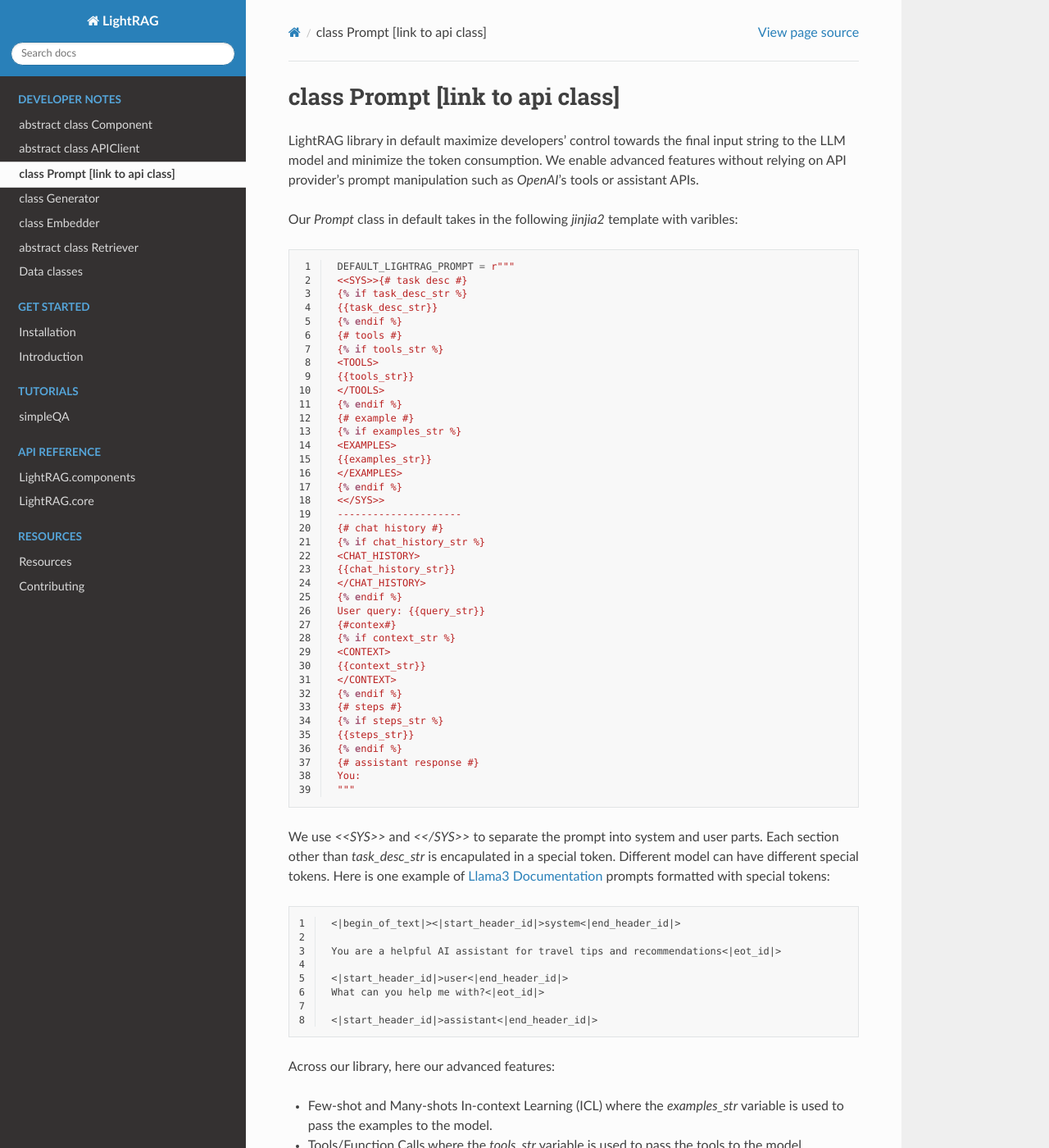
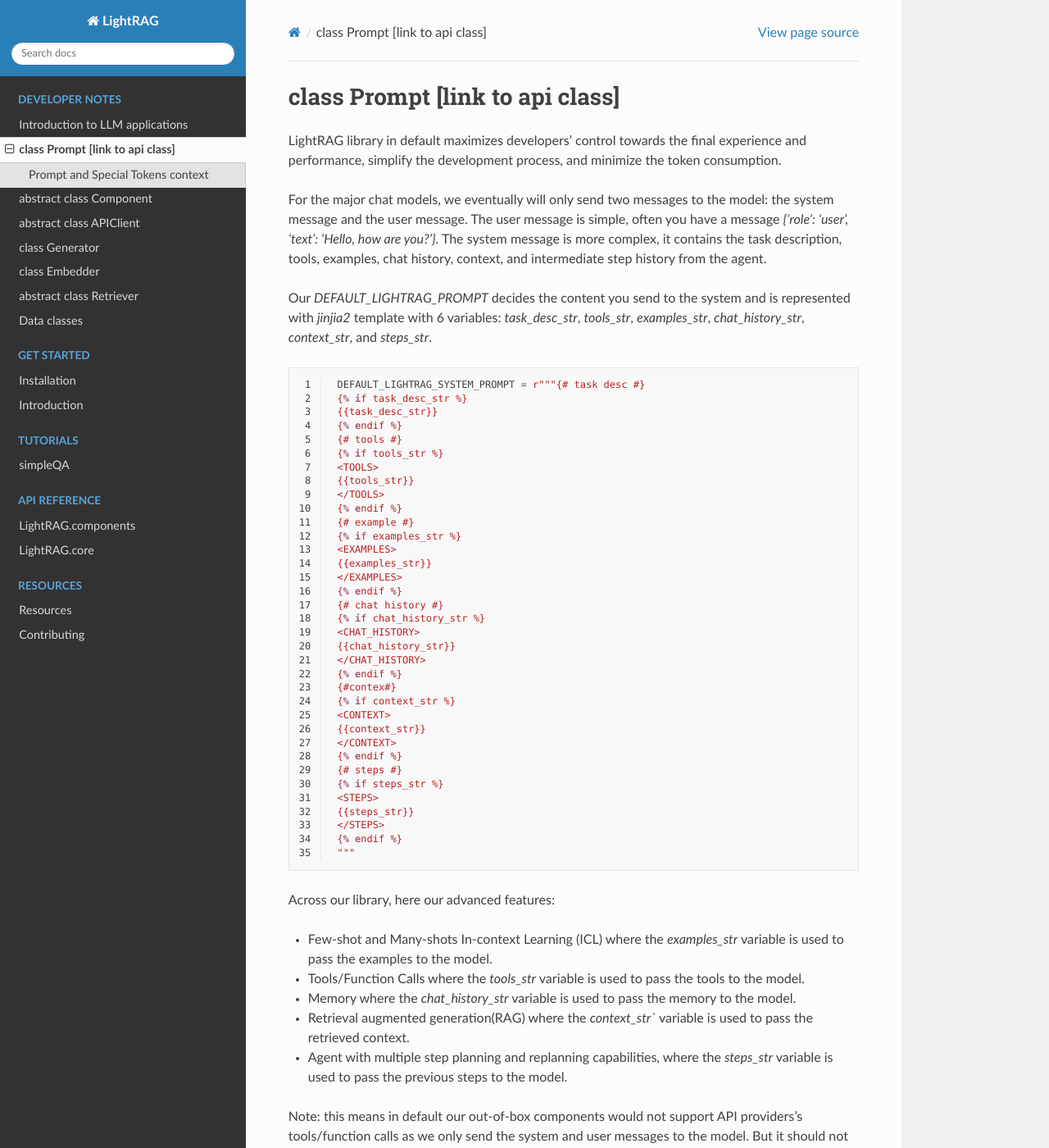
Before and after one commit to SylphAI-Inc/AdalFlow, a Sphinx documentation site: the page built from docs/source/developer_notes/prompt.rst, in a window 1280 px wide and 1400 px high. Shown: the whole window at 82% size. Built offline with Sphinx 7.4.7 and the Read the Docs theme 2.0.0, drawn with Linux system fonts in a browser that asks for light colours; some of the changed text lies outside the part shown.

Commit message:
update the prompt to system prompt and we pass two messages or only one messaage to different model apis (this might be moved to api layer)

```diff
--- a/docs/source/developer_notes/prompt.rst
+++ b/docs/source/developer_notes/prompt.rst
@@ -1,15 +1,17 @@
 class Prompt [link to api class]
 ============
-LightRAG library in default maximize developers' control towards the final input string to the LLM model and minimize the token consumption.
-We enable advanced features without relying on API provider's prompt manipulation such as `OpenAI`'s tools or assistant APIs.
+LightRAG library in default maximizes developers' control towards the final experience and performance, simplify the development process, and minimize the token consumption.
 
-Our `Prompt` class in default takes in the following `jinjia2` template with varibles:
+For the major chat models, we eventually will only send two messages to the model: the system message and the user message. The user message is simple,
+often you have a message `{'role': 'user', 'text': 'Hello, how are you?'}`. The system message is more complex, it contains the task description, tools, examples, chat history, context, and
+intermediate step history from the agent.
+
+Our `DEFAULT_LIGHTRAG_PROMPT` decides the content you send to the system and is represented with `jinjia2` template with 6 variables: `task_desc_str`, `tools_str`, `examples_str`, `chat_history_str`, `context_str`, and `steps_str`.
 
 .. code-block:: python
    :linenos:
 
-    DEFAULT_LIGHTRAG_PROMPT = r"""
-    <<SYS>>{# task desc #}
+    DEFAULT_LIGHTRAG_SYSTEM_PROMPT = r"""{# task desc #}
     {% if task_desc_str %}
     {{task_desc_str}}
     {% endif %}
@@ -25,15 +27,12 @@ Our `Prompt` class in default takes in the following `jinjia2` template with var
     {{examples_str}}
     </EXAMPLES>
     {% endif %}
-    <</SYS>>
-    ---------------------
     {# chat history #}
     {% if chat_history_str %}
     <CHAT_HISTORY>
     {{chat_history_str}}
     </CHAT_HISTORY>
     {% endif %}
-    User query: {{query_str}}
     {#contex#}
     {% if context_str %}
     <CONTEXT>
@@ -42,14 +41,36 @@ Our `Prompt` class in default takes in the following `jinjia2` template with var
     {% endif %}
     {# steps #}
     {% if steps_str %}
+    <STEPS>
     {{steps_str}}
+    </STEPS>
     {% endif %}
-    {# assistant response #}
-    You:
     """
 
-We use `<<SYS>>` and `<</SYS>>` to separate the prompt into system and user parts. Each section other than `task_desc_str` is encapulated in a special token. Different model can have different special tokens.
+Across our library, here our advanced features:
+
+- Few-shot and Many-shots In-context Learning (ICL) where the `examples_str` variable is used to pass the examples to the model.
+
+- Tools/Function Calls where the `tools_str` variable is used to pass the tools to the model.
+
+- Memory where the `chat_history_str` variable is used to pass the memory to the model.
+
+- Retrieval augmented generation(RAG) where the `context_str`` variable is used to pass the retrieved context.
+
+- Agent with multiple step planning and replanning capabilities, where the `steps_str` variable is used to pass the previous steps to the model.
+
+Note: this means in default our out-of-box components would not support API providers's tools/function calls as we only send the system and user messages to the model.
+But it should not stop you from implementing them yourself.
+
+Prompt and Special Tokens context
+---------------------
+
+
+Each section other than `task_desc_str` is encapulated in a special token. Different model can have different special tokens.
 Here is one example of `Llama3 Documentation <https://llama.meta.com/docs/model-cards-and-prompt-formats/meta-llama-3/>`_ prompts formatted with special tokens:
+
+input string to the LLM model and minimize the token consumption.
+We enable advanced features without relying on API provider's prompt manipulation such as `OpenAI`'s tools or assistant APIs.
 
 .. code-block::
    :linenos:
@@ -64,17 +85,7 @@ Here is one example of `Llama3 Documentation <https://llama.meta.com/docs/model-
     <|start_header_id|>assistant<|end_header_id|>
 
 
-Across our library, here our advanced features:
 
-- Few-shot and Many-shots In-context Learning (ICL) where the `examples_str` variable is used to pass the examples to the model.
-
-- Tools/Function Calls where the `tools_str` variable is used to pass the tools to the model.
-
-- Memory where the `chat_history_str` variable is used to pass the memory to the model.
-
-- Retrieval augmented generation(RAG) where the `context_str`` variable is used to pass the retrieved context.
-
-- Agent with multiple step planning and replanning capabilities, where the `steps_str` variable is used to pass the previous steps to the model.
 
 
 Here is how you customize a new prompt:
--- a/docs/source/index.rst
+++ b/docs/source/index.rst
@@ -20,9 +20,10 @@ LightRAG comes from the best of the AI research and engineering. Fundamentally,
    :maxdepth: 1
    :caption: Developer Notes
 
+   developer_notes/llm_intro.rst
+   developer_notes/prompt
    developer_notes/component
    developer_notes/api_client
-   developer_notes/prompt
    developer_notes/generator
    developer_notes/embedder
    developer_notes/retriever
```
Also changed, not shown: docs/source/developer_notes/llm_intro.rst (added, +74 -0 lines), 7 other files.
